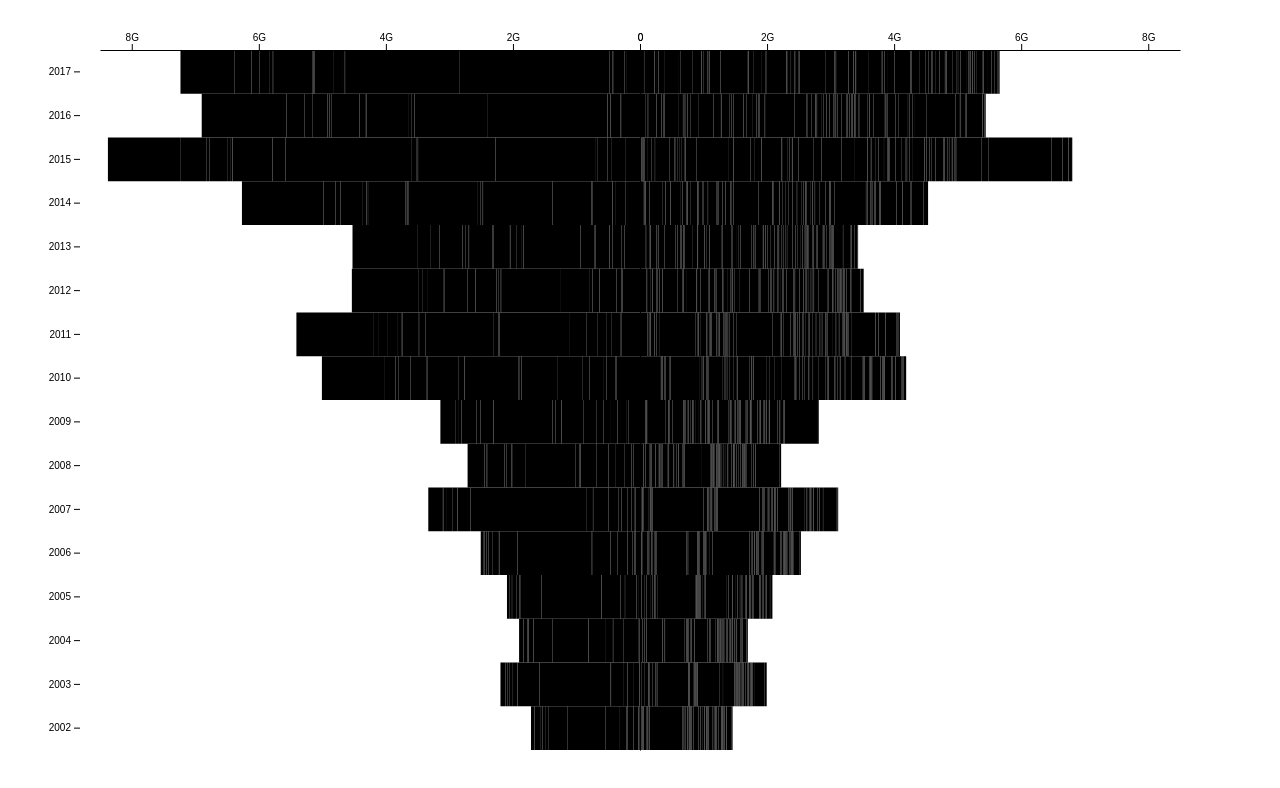
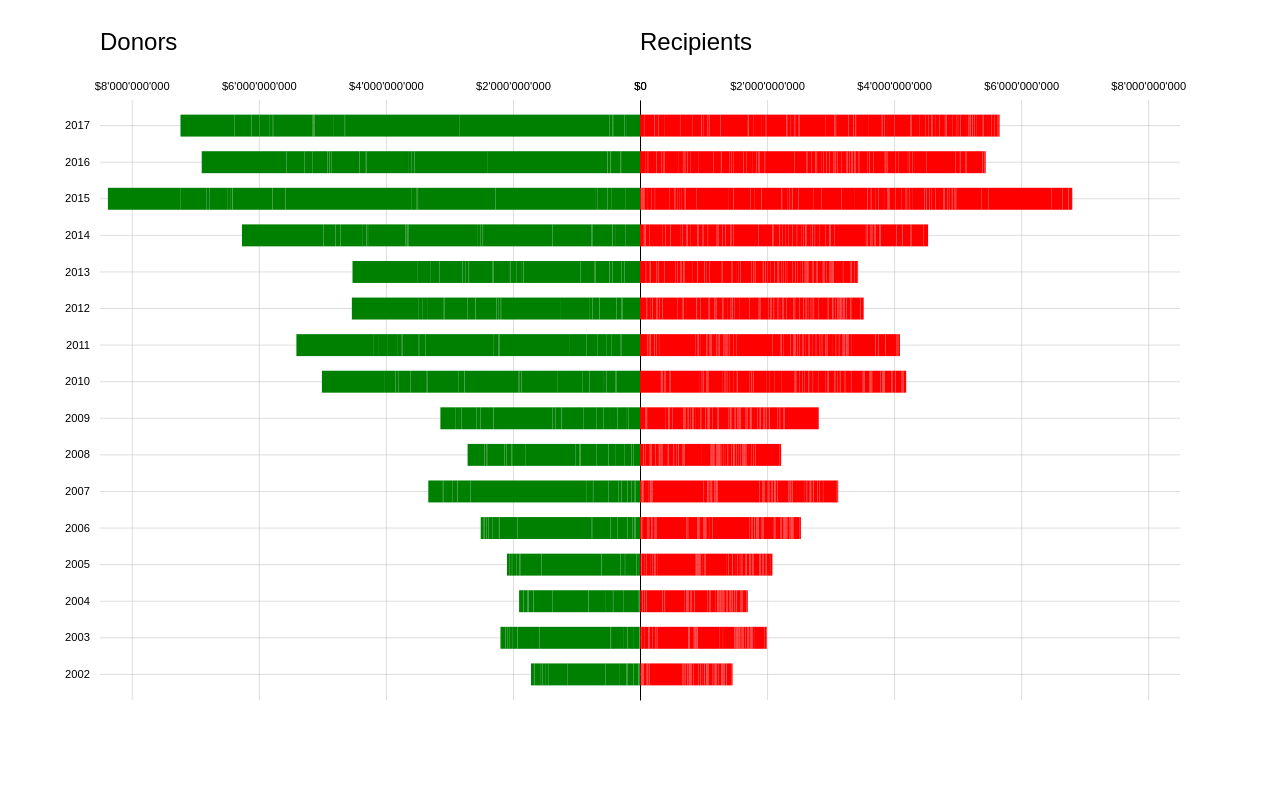
Before and after one commit to fabjeck/d3-data-visualization, a website built with webpack: page src/index.html in a window 1280 px wide. Built offline with nearby package versions, Linux system fonts and the light colour scheme.

Commit message:
chart design

```diff
--- a/src/scripts/d3/data-manipulations.js
+++ b/src/scripts/d3/data-manipulations.js
@@ -1,9 +1,10 @@
+// to be used with original data from csvParse
 const getProps = (arr, prop) => {
   const props = arr.map((obj) => obj[prop]);
   return Array.from(new Set(props)).sort((a, b) => b - a);
 };
 
-const restructureArr = (arr) => {
+const sortArrByYear = (arr) => {
   const years = getProps(arr, 'year');
   const restructuredArr = [];
   years.forEach((year) => {
@@ -17,6 +18,7 @@ const restructureArr = (arr) => {
   return restructuredArr;
 };
 
+// to be used with restructured data
 const getMaxAmountByYear = (arr) => {
   const sumPerYear = arr.map((obj) => Object.values(obj)
     .splice(1)
@@ -24,4 +26,4 @@ const getMaxAmountByYear = (arr) => {
   return Math.max(...sumPerYear);
 };
 
-export { getProps, restructureArr, getMaxAmountByYear };
+export { getProps, sortArrByYear, getMaxAmountByYear };
--- a/src/scripts/d3/index.js
+++ b/src/scripts/d3/index.js
@@ -1,6 +1,6 @@
 import * as d3 from 'd3';
 
-import { getProps, restructureArr, getMaxAmountByYear } from './data-manipulations';
+import { getProps, sortArrByYear, getMaxAmountByYear } from './data-manipulations';
 
 const fetchData = () => Promise.all([
   d3.csv('data/donors.csv', (data) => ({
@@ -22,15 +22,22 @@ const setupDiagram = (data, wrapper) => {
   const width = wrapper.offsetWidth;
   const height = wrapper.offsetHeight;
   const margin = {
-    top: 50,
+    top: 100,
     right: 100,
-    bottom: 50,
+    bottom: 100,
     left: 100,
   };
+  const locale = {
+    decimal: ',',
+    thousands: '\'',
+    grouping: [3],
+    currency: ['$', ''],
+  };
 
-  const donors = restructureArr(data.donors);
+  d3.formatDefaultLocale(locale);
 
-  const recipients = restructureArr(data.recipients);
+  const donors = sortArrByYear(data.donors);
+  const recipients = sortArrByYear(data.recipients);
 
   /* X-AXIS */
 
@@ -55,15 +62,37 @@ const setupDiagram = (data, wrapper) => {
     .attr('transform', `translate(0, ${margin.top})`)
     .call(d3.axisTop(xScaleLeft)
       .ticks(5)
-      .tickFormat(d3.format('~s'))
-      .tickSizeOuter(0));
+      .tickFormat(d3.format('$,'))
+      .tickSize(0)
+      .tickPadding(10))
+    .call(() => g.select('.domain').remove())
+    .call(() => g.selectAll('.tick line')
+      .attr('y1', height - margin.top - margin.bottom))
+    .call(() => g.append('text')
+      .attr('text-anchor', 'start')
+      .attr('alignment-baseline', 'alphabetic')
+      .attr('x', xScaleLeft(xValue()))
+      .attr('y', -margin.top / 2)
+      .attr('class', 'roles-title')
+      .text('Donors'));
 
   const xAxisRight = (g) => g
     .attr('transform', `translate(0, ${margin.top})`)
     .call(d3.axisTop(xScaleRight)
       .ticks(5)
-      .tickFormat(d3.format('~s'))
-      .tickSizeOuter(0));
+      .tickFormat(d3.format('$,'))
+      .tickSize(0)
+      .tickPadding(10))
+    .call(() => g.select('.domain').remove())
+    .call(() => g.selectAll('.tick line')
+      .attr('y1', height - margin.top - margin.bottom))
+    .call(() => g.append('text')
+      .attr('text-anchor', 'start')
+      .attr('alignment-baseline', 'alphabetic')
+      .attr('x', xScaleRight(0))
+      .attr('y', -margin.top / 2)
+      .attr('class', 'roles-title')
+      .text('Recipients'));
 
   /* Y-AXIS */
 
@@ -74,13 +103,21 @@ const setupDiagram = (data, wrapper) => {
 
   const yScale = d3.scaleBand()
     .domain(yValues())
-    .range([margin.top, height - margin.bottom]);
+    .range([margin.top, height - margin.bottom])
+    .paddingInner(0.4)
+    .paddingOuter(0.4);
 
   const yAxis = (g) => g
     .call(d3.axisLeft(yScale)
-      .tickSizeOuter(0))
-    .call(() => g.select('.domain').attr('transform', `translate(${width / 2},0)`))
-    .call(() => g.selectAll('.tick').data(yValues()).attr('transform', (year) => `translate(${margin.left - 20}, ${yScale(year) + (yScale.bandwidth() / 2)})`));
+      .tickSize(0)
+      .tickPadding(10))
+    .call(() => g.select('.domain')
+      .attr('transform', `translate(${width / 2},0)`))
+    .call(() => g.selectAll('.tick')
+      .data(yValues())
+      .attr('transform', (year) => `translate(${margin.left}, ${yScale(year) + (yScale.bandwidth() / 2)})`))
+    .call(() => g.selectAll('.tick line')
+      .attr('x1', width - margin.left - margin.right));
 
   /* STACKED CHARTS */
 
@@ -94,6 +131,7 @@ const setupDiagram = (data, wrapper) => {
     .selectAll('g')
     .data(seriesLeft)
     .join('g')
+    .attr('fill', 'green')
     .selectAll('rect')
     .data((d) => d)
     .join('rect')
@@ -106,6 +144,7 @@ const setupDiagram = (data, wrapper) => {
     .selectAll('g')
     .data(seriesRight)
     .join('g')
+    .attr('fill', 'red')
     .selectAll('rect')
     .data((d) => d)
     .join('rect')
--- a/src/scripts/index.js
+++ b/src/scripts/index.js
@@ -10,4 +10,3 @@ const init = async () => {
 };
 
 window.addEventListener('load', init);
-window.addEventListener('resize', setupDiagram);
--- a/src/styles/main.scss
+++ b/src/styles/main.scss
@@ -10,3 +10,17 @@ body {
   width: 100vw;
   height: 100vh;
 }
+
+.roles-title {
+  font-size: 1.5rem;
+  fill: #000000;
+}
+
+.tick {
+  font-size: 0.7rem;
+  fill: #000000;
+  line {
+    stroke: #bbbbbb;
+    stroke-width: 0.5;
+  }
+}
```
